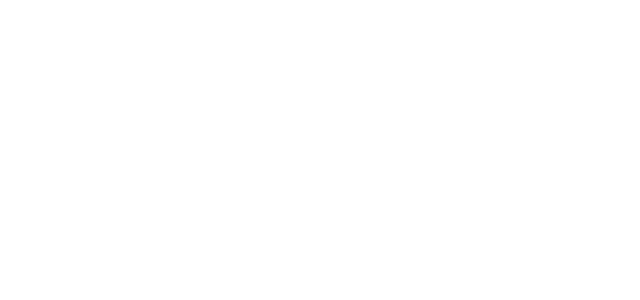
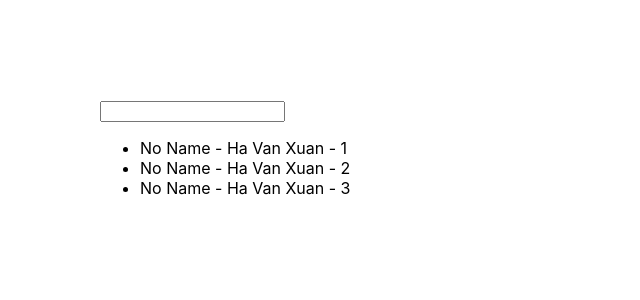
Before and after one commit to XuanNeil/understanding_reactjs, a React (Create React App) app: page / in a window 1280 px wide. Shown: the top 300 px of the page, without its empty margins (0-640 px from the left). Built offline with nearby package versions, Linux system fonts and the light colour scheme.

Commit message:
add-get-delete To Do

```diff
--- a/src/App.js
+++ b/src/App.js
@@ -1,11 +1,12 @@
 import React  from 'react';
 import './App.css';
+import ToDo from './useState/toDoList';
 
 function App() {
 
   return (
     <div className='App'>
-
+      <ToDo />
     </div>
   );
 }
--- /dev/null
+++ b/src/useState/components/toDoForm.js
@@ -0,0 +1,26 @@
+import React, {useState}  from "react";
+
+const TodoForm = ({onSumbit}) => {
+    const [value, setValue] = useState('');
+    const handleValueChange = (e) => {
+        setValue(e.target.value);
+    }
+    const handleSumbit = (e) => {
+        e.preventDefault();
+        if (!onSumbit) return;
+        const formValues = {
+            title: value,
+            //...
+        }
+        onSumbit(formValues);
+
+        //Reset input
+        setValue('');
+    }
+    return (
+      <form onSubmit={handleSumbit}>
+          <input type={'text'} value={value} onChange={handleValueChange} />
+      </form>
+    )
+}
+export default TodoForm;
--- /dev/null
+++ b/src/useState/components/toDoList.js
@@ -0,0 +1,24 @@
+import React from "react";
+
+
+export const ToDoList = ({ todos, onToDoClick }) => {
+
+    const handleClick = (todo) => {
+        if (onToDoClick) {
+            onToDoClick(todo);
+        }
+    }
+    return (
+        <ul>
+            {
+                todos.map((todo) => (
+                    <li
+                        key={todo.id}
+                        onClick={() => handleClick(todo)}>
+                        {todo.title}
+                    </li>
+                ))
+            }
+        </ul>
+    )
+}
--- /dev/null
+++ b/src/useState/toDoList.js
@@ -0,0 +1,36 @@
+import React, { useState } from 'react';
+import TodoForm from './components/toDoForm';
+import { ToDoList } from './components/toDoList';
+
+const ToDo = () => {
+    const [toDoList, setTodoList] = useState([
+        {id: 1, title: 'No Name - Ha Van Xuan - 1'},
+        {id: 2, title: 'No Name - Ha Van Xuan - 2'},
+        {id: 3, title: 'No Name - Ha Van Xuan - 3'}
+    ]);
+    console.log(toDoList);
+    const handleClick = (todo) => {
+       const index = toDoList.findIndex(item => item.id === todo.id);
+       if (index < 0) return;
+       let newTodo = [...toDoList];
+       newTodo.splice(index, 1);
+        setTodoList(newTodo);
+    }
+    const handleTodoFormSumbit= (formValues) => {
+        const newTodo = {
+            id: toDoList.length + 1,
+            ...formValues,
+        }
+        const newTodoList = [...toDoList];
+        newTodoList.push(newTodo);
+        setTodoList(newTodoList);
+    }
+
+    return (
+        <>
+        <TodoForm onSumbit={handleTodoFormSumbit}/>
+        <ToDoList todos={toDoList} onToDoClick={handleClick} />
+        </>
+    )
+}
+export default ToDo;
```
Also changed, not shown: src/useState/index.js (renamed from src/useState/index.tsx).
